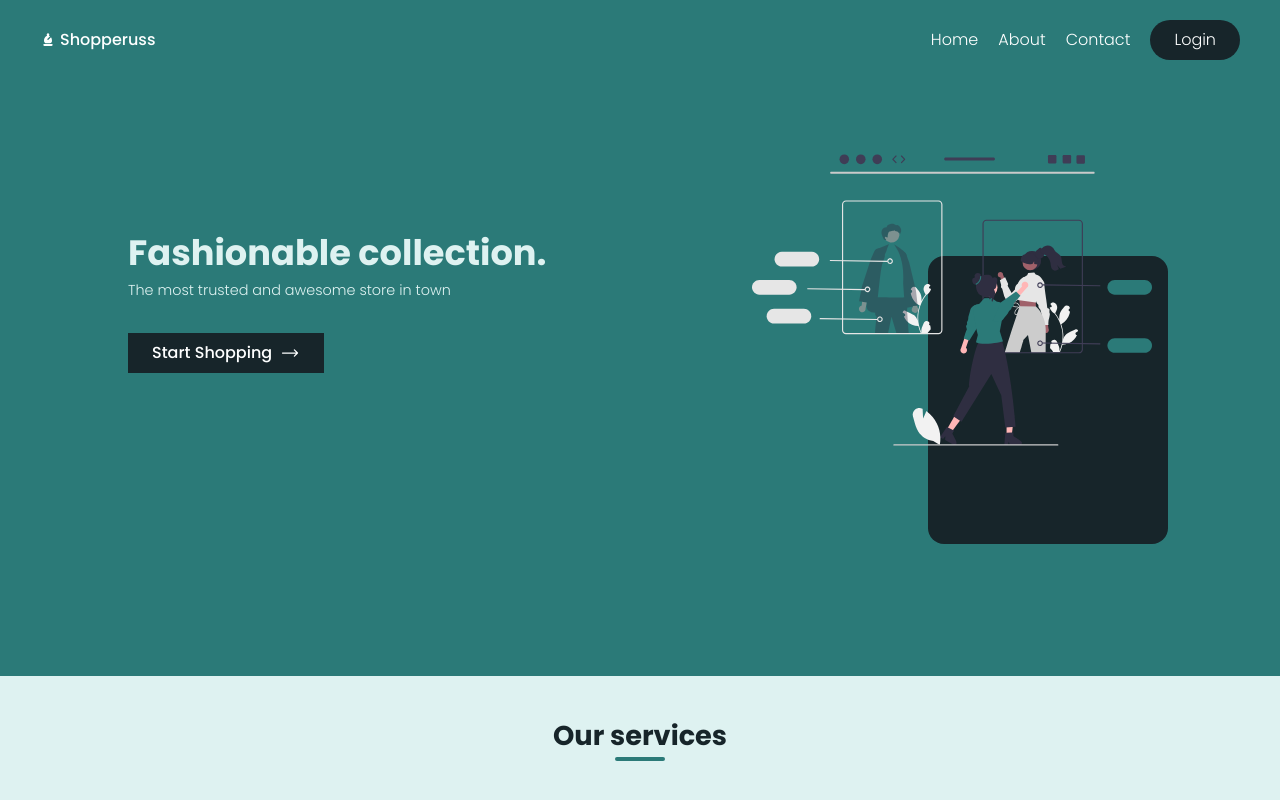
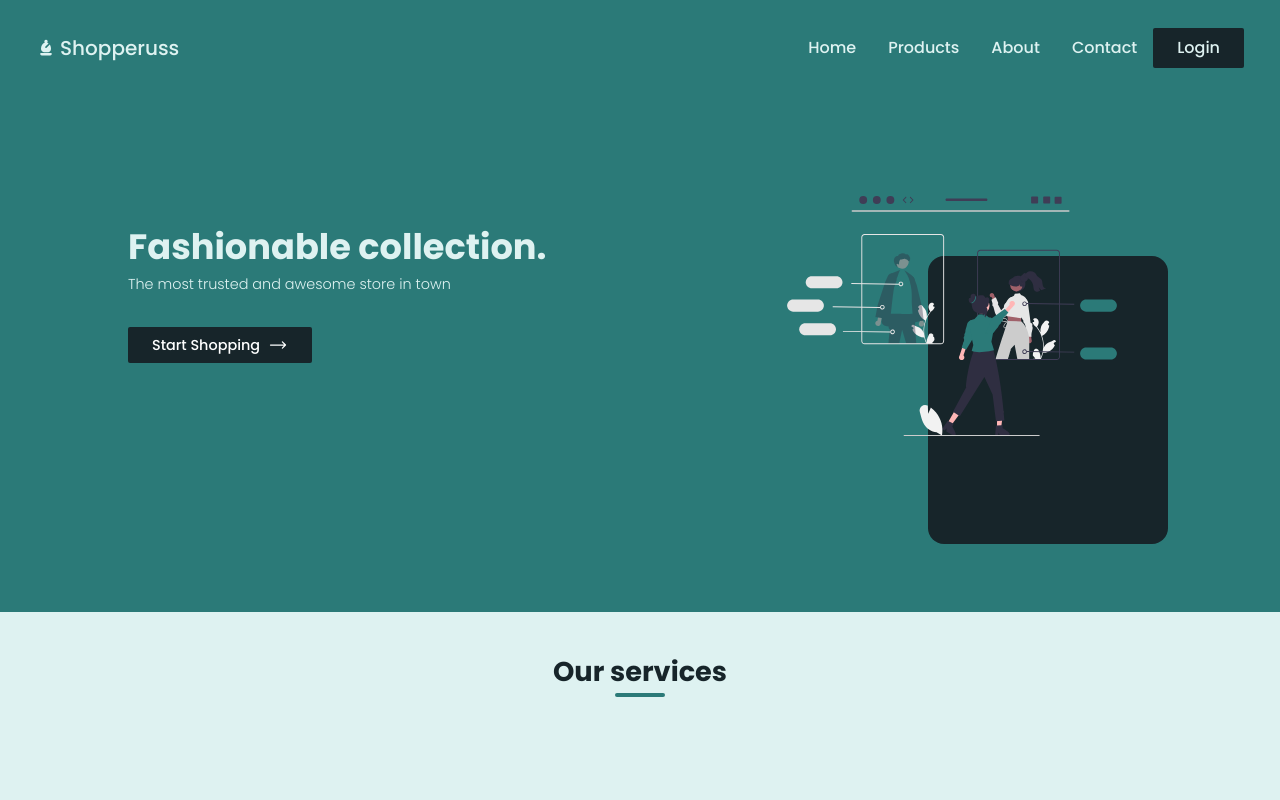
Before and after one commit to russellbanares322/ecommerce-site, a React (Vite) app: page / in a window 1280 px wide. Shown: the top 800 px of the page. Built offline with nearby package versions, Linux system fonts and the light colour scheme; no server answers.

Commit message:
feat: add responsiveness in navbar component

```diff
--- a/src/App.jsx
+++ b/src/App.jsx
@@ -1,20 +1,15 @@
-import Banner from "./components/banner/Banner";
-import FeaturedProduct from "./components/featured/FeaturedProduct";
+import Home from "./pages/Home";
 import Footer from "./components/footer/Footer";
 import Navbar from "./components/navbar/Navbar";
-import NewsLetter from "./components/newsletter/NewsLetter";
-import Services from "./components/services/Services";
-import Testimonial from "./components/testimonial/Testimonial";
+import { Routes, Route } from "react-router-dom";
 
 function App() {
   return (
     <div>
       <Navbar />
-      <Banner />
-      <Services />
-      <FeaturedProduct />
-      <Testimonial />
-      <NewsLetter />
+      <Routes>
+        <Route path="/" element={<Home />} />
+      </Routes>
       <Footer />
     </div>
   );
--- a/src/components/banner/Banner.jsx
+++ b/src/components/banner/Banner.jsx
@@ -4,22 +4,25 @@ import { HiOutlineArrowLongRight } from "react-icons/hi2";
 
 const Banner = () => {
   return (
-    <div className="bg-dark-cyan h-auto px-[8rem] pb-[11rem]">
+    <div className="px-[1rem] md:px-[8rem] bg-dark-cyan h-auto  pb-[11rem]">
       <div className="flex justify-center items-center pt-5 flex-wrap">
         <div className="mr-auto">
-          <p className="text-[2.2rem] text-light-gray font-bold">
+          <p className="text-[1.5rem] pt-8 md:text-[2.2rem] text-light-gray font-bold">
             Fashionable collection.
           </p>
-          <p className="text-[0.9rem] font-thin text-light-gray">
+          <p className="text-[0.8rem] font-thin text-light-gray md:text-[0.9rem]">
             The most trusted and awesome store in town
           </p>
-          <button className="mt-8 bg-dark-blue text-white px-6 py-2 flex items-center justify-center hover:bg-opacity-90">
+          <button className="px-4 py-2 text-xs  md:px-6 md:py-2 md:text-[0.9rem] rounded-sm mt-8 bg-dark-blue text-white  flex items-center justify-center hover:bg-opacity-90">
             Start Shopping
             <HiOutlineArrowLongRight className="ml-2" size={20} />
           </button>
         </div>
-        <img src={bannerImg} className="w-[25rem] h-[25rem] relative z-20" />
-        <div className="w-[15rem] h-[18rem] bg-dark-blue absolute right-28 top-64 rounded-[1rem] z-10"></div>
+        <img
+          src={bannerImg}
+          className="mt-[5rem] w-[18rem] h-[15rem] relative z-10 md:w-[25rem] md:[25rem]"
+        />
+        <div className="w-[10rem] h-[10rem] bg-dark-blue absolute right-28 top-[25rem] rounded-[1rem] z-9 md:w-[15rem] md:h-[18rem] md:right-28 md:top-64"></div>
       </div>
     </div>
   );
--- a/src/components/footer/Footer.jsx
+++ b/src/components/footer/Footer.jsx
@@ -9,7 +9,7 @@ import {
 const Footer = () => {
   const currentYear = new Date().getFullYear();
   return (
-    <div className="bg-dark-cyan h-auto pb-5">
+    <div className="h-auto pb-5">
       <div className="px-[4rem] pb-10">
         <div className="flex justify-between items-center pt-11">
           <p className="text-2xl text-light-gray">Shopperuss</p>
--- a/src/components/navbar/Navbar.jsx
+++ b/src/components/navbar/Navbar.jsx
@@ -1,25 +1,67 @@
-import React from "react";
+import React, { useState } from "react";
 import { TbChessBishopFilled } from "react-icons/tb";
+import { HiMenuAlt3, HiMenuAlt4 } from "react-icons/hi";
 
 const Navbar = () => {
+  const [isNavOpen, setIsNavOpen] = useState(false);
+
+  const handleToggleNavbar = () => {
+    setIsNavOpen(!isNavOpen);
+  };
   return (
-    <div>
-      <nav className="w-100 flex justify-between px-10 py-5 bg-dark-cyan text-white items-center font-light">
-        <div>
-          <p className="cursor-pointer flex items-center justify-center font-normal">
-            <TbChessBishopFilled className="mr-1" />
-            Shopperuss
-          </p>
+    <div className="flex justify-between items-center h-24 text-light-gray max-w-[1240px] mx-auto px-4">
+      <h1 className="flex items-center justify-center text-xl cursor-pointer mr-auto">
+        <TbChessBishopFilled className="mr-1" /> Shopperuss
+      </h1>
+      <ul className="hidden md:flex items-center justify-center">
+        <li className="p-4 cursor-pointer">Home</li>
+        <li className="p-4 cursor-pointer">Products</li>
+        <li className="p-4 cursor-pointer">About</li>
+        <li className="p-4 cursor-pointer">Contact</li>
+        <li>
+          <button className="bg-dark-blue px-6 py-2 rounded-sm">Login</button>
+        </li>
+      </ul>
+      <div>
+        {!isNavOpen && (
+          <HiMenuAlt3
+            onClick={handleToggleNavbar}
+            className="cursor-pointer block md:hidden"
+            size={25}
+          />
+        )}
+      </div>
+      <div
+        className={
+          isNavOpen
+            ? "fixed right-0 top-0 w-[100%] h-full bg-dark-cyan ease-in-out duration-500 z-20 md:hidden"
+            : "fixed right-[-100%] ease-in-out duration-500 top-0 w-[100%] h-full z-20"
+        }
+      >
+        <div className="flex justify-between items-center px-4 py-8 ">
+          <h1 className="flex items-center justify-center text-xl cursor-pointer">
+            <TbChessBishopFilled className="mr-1" /> Shopperuss
+          </h1>
+          <div>
+            {isNavOpen && (
+              <HiMenuAlt4
+                onClick={handleToggleNavbar}
+                className="cursor-pointer block md:hidden"
+                size={25}
+              />
+            )}
+          </div>
         </div>
-        <div className="flex gap-5 justify-center items-center">
-          <p className="cursor-pointer">Home</p>
-          <p className="cursor-pointer">About</p>
-          <p className="cursor-pointer">Contact</p>
-          <button className="bg-dark-blue px-6 py-2 rounded-[1.3rem]">
-            Login
-          </button>
-        </div>
-      </nav>
+        <ul className=" pt-24 flex items-center justify-center flex-col">
+          <li className="p-4 cursor-pointer">Home</li>
+          <li className="p-4 cursor-pointer">Products</li>
+          <li className="p-4 cursor-pointer">About</li>
+          <li className="p-4 cursor-pointer">Contact</li>
+          <li>
+            <button className="bg-dark-blue px-6 py-2 rounded-sm">Login</button>
+          </li>
+        </ul>
+      </div>
     </div>
   );
 };
--- a/src/index.css
+++ b/src/index.css
@@ -20,4 +20,10 @@
   hr {
     @apply text-light-gray h-[0.3px];
   }
+  .nav_links {
+    @apply cursor-pointer text-[0.9rem] p-4;
+  }
 }
+body {
+  background-color: #2b7a78;
+}
--- /dev/null
+++ b/src/pages/Home.jsx
@@ -0,0 +1,20 @@
+import React from "react";
+import Services from "../components/services/Services";
+import FeaturedProduct from "../components/featured/FeaturedProduct";
+import Testimonial from "../components/testimonial/Testimonial";
+import NewsLetter from "../components/newsletter/NewsLetter";
+import Banner from "../components/banner/Banner";
+
+const Home = () => {
+  return (
+    <div>
+      <Banner />
+      <Services />
+      <FeaturedProduct />
+      <Testimonial />
+      <NewsLetter />
+    </div>
+  );
+};
+
+export default Home;
```
